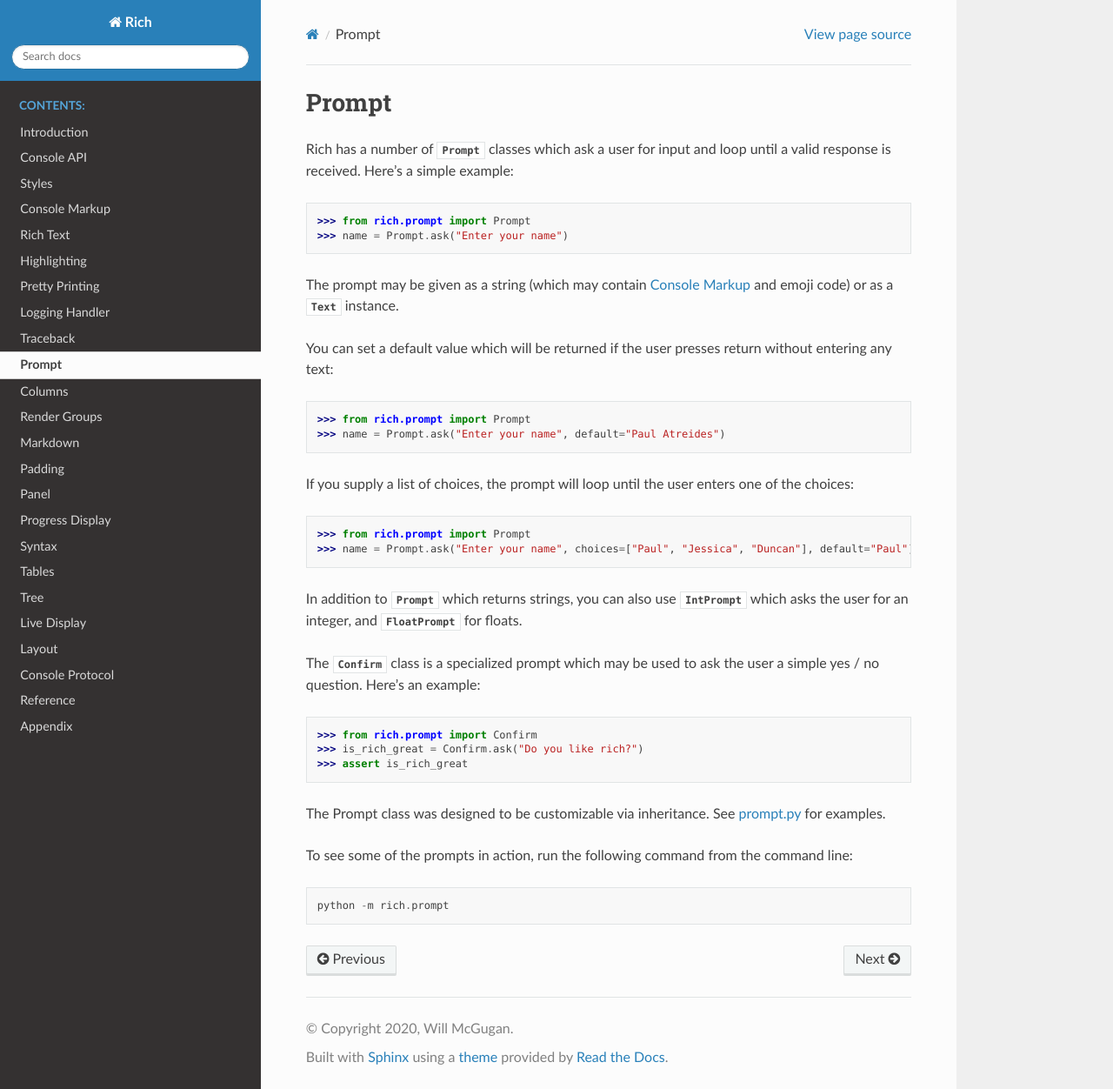
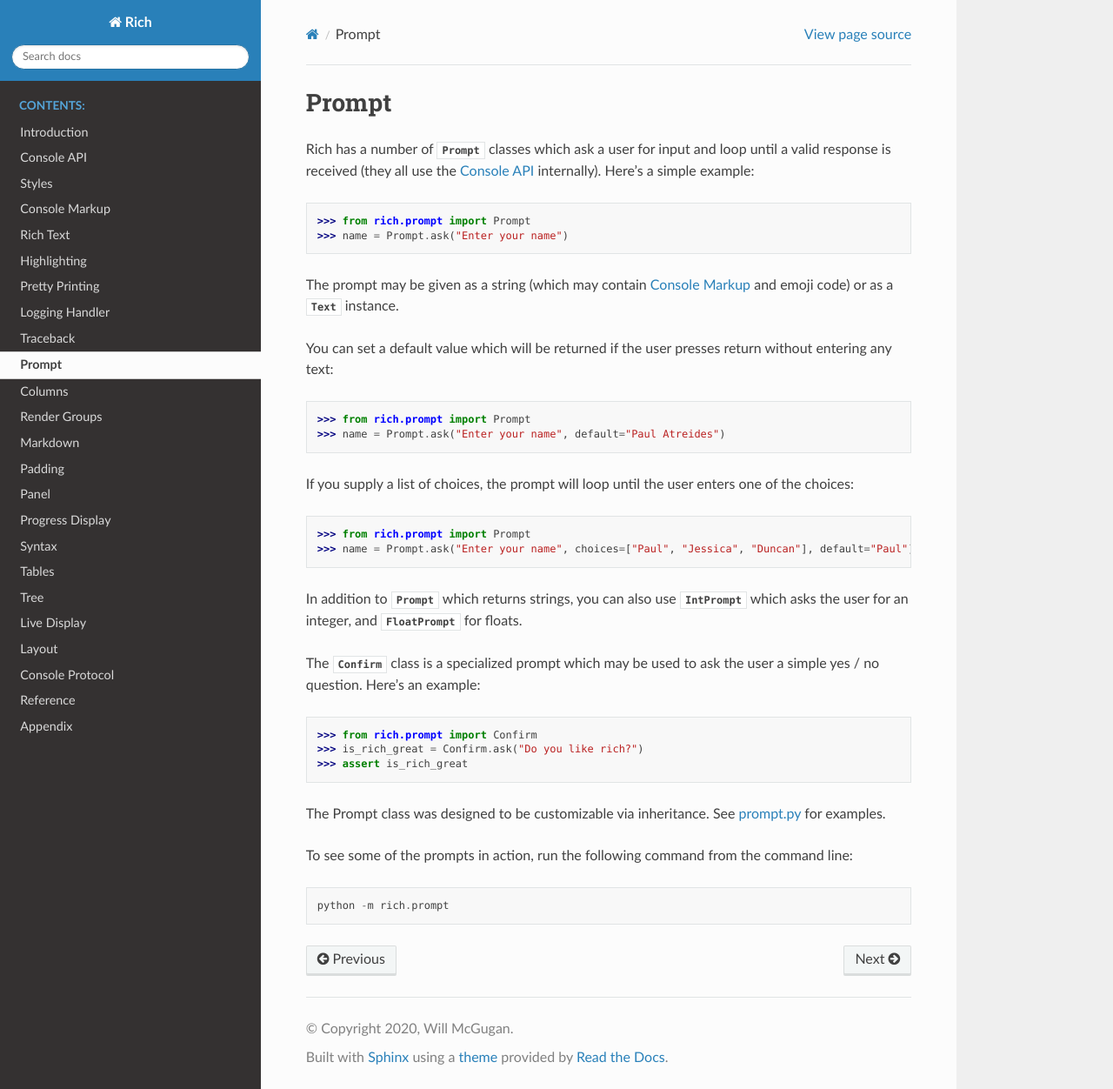
Before and after one commit to Textualize/rich, a Sphinx documentation site: the page built from docs/source/prompt.rst, in a window 1280 px wide and 1252 px high. Shown: the whole window at 87% size. Built offline with Sphinx 7.4.7 and the Read the Docs theme 2.0.0, drawn with Linux system fonts in a browser that asks for light colours.

Commit message:
Cross-link the console API from prompts

```diff
--- a/docs/source/prompt.rst
+++ b/docs/source/prompt.rst
@@ -1,7 +1,7 @@
 Prompt
 ======
 
-Rich has a number of :class:`~rich.prompt.Prompt` classes which ask a user for input and loop until a valid response is received. Here's a simple example::
+Rich has a number of :class:`~rich.prompt.Prompt` classes which ask a user for input and loop until a valid response is received (they all use the :ref:`Console API<Input>` internally). Here's a simple example::
 
     >>> from rich.prompt import Prompt
     >>> name = Prompt.ask("Enter your name")
```
